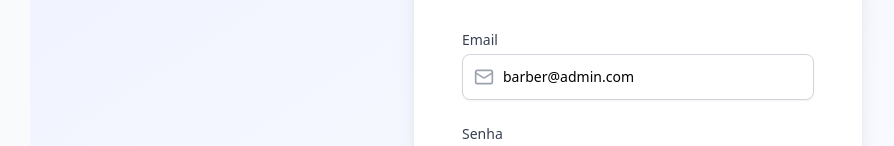
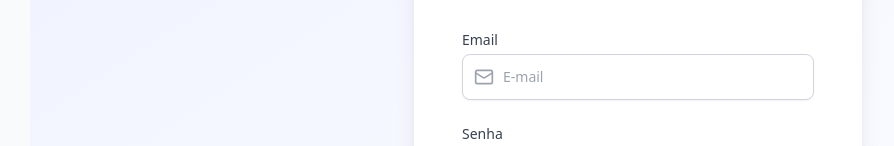
Before and after one commit to wellbinlada/BarberSarty, a React (Vite) app: page /login in a window 1280 px wide. Shown: the part 371-517 px from the top of the page, without its empty margins (2-896 px from the left). Built offline with nearby package versions, Linux system fonts and the light colour scheme.

Commit message:
correção placeholder e-mail

```diff
--- a/src/components/Login.tsx
+++ b/src/components/Login.tsx
@@ -4,7 +4,7 @@ import { useAuth } from '../context/AuthContext';
 import { Lock, Mail, Scissors, AlertCircle, Eye, EyeOff } from 'lucide-react';
 
 export default function Login() {
-  const [email, setEmail] = useState('barber@admin.com');
+  const [email, setEmail] = useState('');
   const [password, setPassword] = useState('');
   const [error, setError] = useState('');
   const [loading, setLoading] = useState(false);
@@ -61,7 +61,7 @@ export default function Login() {
                     type="email"
                     id="email"
                     className="block w-full pl-10 pr-3 py-3 border border-gray-300 rounded-lg shadow-sm focus:outline-none focus:ring-2 focus:ring-indigo-500 focus:border-indigo-500 text-sm"
-                    value={email}
+                    defaultValue=""
                     onChange={(e) => setEmail(e.target.value)}
                     placeholder="E-mail"
                     required
```
Also changed, not shown: 1 other file (tests, documents, lock files or other folders).
